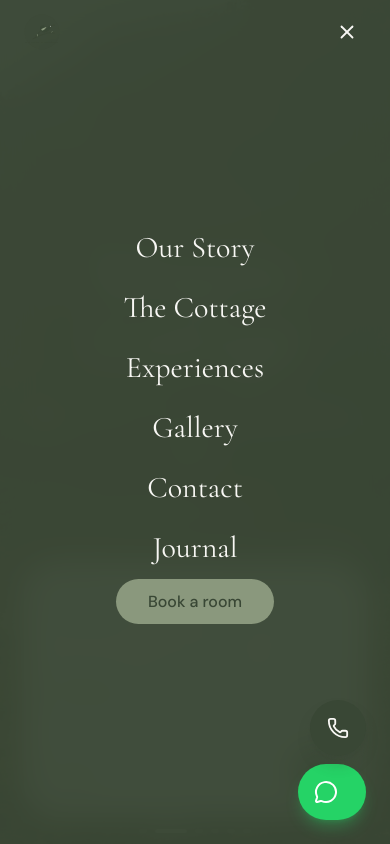
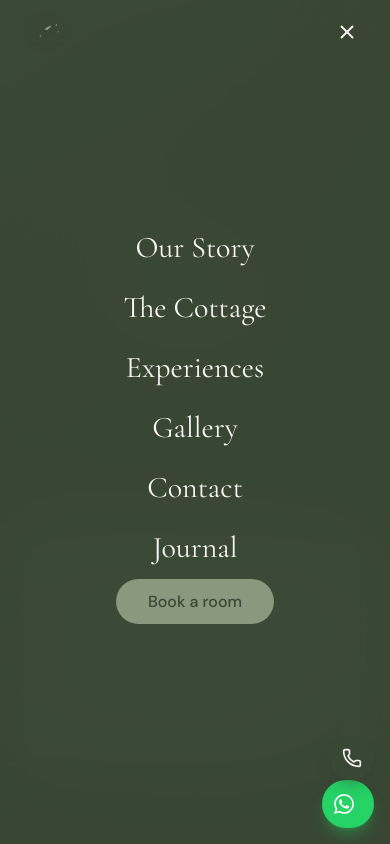
Before and after one commit to abhijeet9sh/magpie-cottage, a Next.js app: page / in a window 390 px wide. Both pictures are taken after a click on the button 347 px from the left and 32 px from the top of the page. Shown: the top 844 px of the page. Built offline with nearby package versions, Linux system fonts and the light colour scheme.

Commit message:
style: implement mobile responsiveness fixes and use official whatsapp logo

```diff
--- a/app/experiences/page.tsx
+++ b/app/experiences/page.tsx
@@ -95,7 +95,7 @@
                     <span className="text-xs uppercase tracking-widest text-text-light font-body mb-3 block">Tips</span>
                     <div className="flex flex-wrap gap-2">
                       {exp.tips.map(tip => (
-                        <span key={tip} className="px-3 py-1 bg-sage-light text-sage-dark rounded-full text-xs font-body border border-sage-border/30">
+                        <span key={tip} className="px-4 py-2 md:px-3 md:py-1 bg-sage-light text-sage-dark rounded-full text-xs font-body border border-sage-border/30">
                           {tip}
                         </span>
                       ))}
@@ -145,7 +145,7 @@
               </div>
               <div className="mt-8 flex flex-wrap gap-2">
                 {["Home-cooked meals", "Local ingredients", "Al fresco dining", "BBQ & bonfires", "Dietary flexibility"].map(tag => (
-                  <span key={tag} className="px-3 py-1 bg-sage-light text-sage-dark rounded-full text-xs font-body border border-sage-border/30">
+                  <span key={tag} className="px-4 py-2 md:px-3 md:py-1 bg-sage-light text-sage-dark rounded-full text-xs font-body border border-sage-border/30">
                     {tag}
                   </span>
                 ))}
--- a/app/our-story/page.tsx
+++ b/app/our-story/page.tsx
@@ -108,7 +108,7 @@
             {values.map((value) => (
               <div
                 key={value.title}
-                className="bg-cream rounded-2xl p-8 md:p-10 border border-stone-200/50 hover:shadow-lg transition-shadow duration-500 group"
+                className="bg-cream rounded-2xl p-8 md:p-10 border border-stone-200/50 shadow-sm md:shadow-none hover:shadow-lg transition-shadow duration-500 group"
               >
                 <div className="w-14 h-14 rounded-full bg-sage-light flex items-center justify-center mb-6 group-hover:scale-110 transition-transform duration-500">
                   <value.icon className="text-forest" size={28} strokeWidth={1.5} />
--- a/app/the-cottage/page.tsx
+++ b/app/the-cottage/page.tsx
@@ -109,7 +109,7 @@
               </div>
             </div>
             <p className="text-sm text-cream/60 mb-8 italic">Rates cover the entire 3-bedroom villa for up to 6 guests. Enquire for extended stays or packages.</p>
-            <Link href="/book" className="w-full text-center px-6 py-4 bg-sage text-forest rounded-xl font-medium hover:bg-sage-dark hover:text-white transition-colors">
+            <Link href="/book" className="w-full max-w-md mx-auto text-center px-6 py-4 bg-sage text-forest rounded-xl font-medium hover:bg-sage-dark hover:text-white transition-colors">
               Check Availability
             </Link>
           </div>
--- a/components/booking/BookingWidget.tsx
+++ b/components/booking/BookingWidget.tsx
@@ -25,7 +25,7 @@
   }, []);
 
   return (
-    <div className="bg-white/70 backdrop-blur-xl border border-white/50 rounded-[2rem] md:rounded-full py-5 px-6 md:py-3 md:px-4 mt-16 md:mt-24 w-full max-w-4xl mx-auto flex flex-col md:flex-row items-center justify-between gap-5 md:gap-0 relative z-20 shadow-2xl shadow-black/10">
+    <div className="bg-white/70 backdrop-blur-xl border border-white/50 rounded-[2rem] md:rounded-full py-3 px-6 md:py-3 md:px-4 mt-16 md:mt-24 w-full max-w-4xl mx-auto flex flex-col md:flex-row items-center justify-between gap-3 md:gap-0 relative z-20 shadow-2xl shadow-black/10">
 
       {/* Dates Section */}
       <div className="flex w-full md:w-[60%] flex-col md:flex-row items-center justify-between gap-5 md:gap-0">
--- a/components/home/HeroSection.tsx
+++ b/components/home/HeroSection.tsx
@@ -113,7 +113,7 @@
               custom={i}
             >
               <h1
-                className={`font-display text-7xl md:text-8xl lg:text-[10rem] text-cream font-light tracking-tight leading-[0.9] ${
+                className={`font-display text-6xl md:text-8xl lg:text-[10rem] text-cream font-light tracking-tight leading-[0.9] ${
                   i === 1 ? "italic font-extralight" : ""
                 }`}
                 style={{ display: "contents" }}
--- a/components/layout/Navbar.tsx
+++ b/components/layout/Navbar.tsx
@@ -192,9 +192,9 @@
               <Image
                 src="/logo.svg"
                 alt="Magpie Cottage"
-                width={36}
-                height={36}
-                className="transition-transform duration-300 group-hover:scale-105"
+                width={44}
+                height={44}
+                className="w-11 h-11 lg:w-9 lg:h-9 transition-transform duration-300 group-hover:scale-105"
               />
               <span className={`font-display text-base tracking-wide transition-colors duration-500 hidden sm:inline ${
                 isScrolled ? "text-forest" : "text-cream"
@@ -253,7 +253,7 @@
             animate={{ opacity: 1 }}
             exit={{ opacity: 0 }}
             transition={{ duration: 0.3 }}
-            className="fixed inset-0 z-40 bg-forest/95 backdrop-blur-lg lg:hidden flex items-center justify-center"
+            className="fixed inset-0 z-40 bg-forest/98 backdrop-blur-2xl lg:hidden flex items-center justify-center"
           >
             <motion.div
               initial={{ opacity: 0 }}
--- a/components/ui/CallButton.tsx
+++ b/components/ui/CallButton.tsx
@@ -7,13 +7,13 @@
   return (
     <motion.a
       href="tel:+919811934909"
-      className="fixed bottom-[5.5rem] right-6 z-50 w-14 h-14 bg-forest text-cream rounded-full shadow-lg shadow-forest/30 hover:shadow-xl hover:shadow-forest/40 flex items-center justify-center transition-all duration-300 hover:scale-110"
+      className="fixed bottom-[4rem] md:bottom-[5.5rem] right-4 md:right-6 z-50 w-11 h-11 md:w-14 md:h-14 bg-forest text-cream rounded-full shadow-lg shadow-forest/30 hover:shadow-xl hover:shadow-forest/40 flex items-center justify-center transition-all duration-300 hover:scale-110"
       initial={{ scale: 0, opacity: 0 }}
       animate={{ scale: 1, opacity: 1 }}
       transition={{ type: "spring", stiffness: 260, damping: 20, delay: 1.3 }}
       aria-label="Call us"
     >
-      <Phone size={22} />
+      <Phone className="w-5 h-5 md:w-6 md:h-6" />
     </motion.a>
   );
 }
--- a/components/ui/WhatsAppButton.tsx
+++ b/components/ui/WhatsAppButton.tsx
@@ -2,7 +2,7 @@
 
 import { useState } from "react";
 import { motion } from "framer-motion";
-import { MessageCircle } from "lucide-react";
+
 
 export function WhatsAppButton() {
   const [isHovered, setIsHovered] = useState(false);
@@ -12,14 +12,20 @@
       href="https://wa.me/919811934909"
       target="_blank"
       rel="noopener noreferrer"
-      className="fixed bottom-6 right-6 z-50 flex items-center gap-3 bg-[#25D366] text-white p-4 rounded-full shadow-lg shadow-[#25D366]/30 hover:shadow-xl hover:shadow-[#25D366]/40 transition-shadow"
+      className="fixed bottom-4 right-4 md:bottom-6 md:right-6 z-50 flex items-center gap-2 md:gap-3 bg-[#25D366] text-white p-3 md:p-4 rounded-full shadow-lg shadow-[#25D366]/30 hover:shadow-xl hover:shadow-[#25D366]/40 transition-shadow"
       onMouseEnter={() => setIsHovered(true)}
       onMouseLeave={() => setIsHovered(false)}
       initial={{ scale: 0, opacity: 0 }}
       animate={{ scale: 1, opacity: 1 }}
       transition={{ type: "spring", stiffness: 260, damping: 20, delay: 1 }}
     >
-      <MessageCircle size={24} />
+      <svg
+        viewBox="0 0 24 24"
+        fill="currentColor"
+        className="w-5 h-5 md:w-6 md:h-6 shrink-0"
+      >
+        <path d="M17.472 14.382c-.297-.149-1.758-.867-2.03-.967-.273-.099-.471-.148-.67.15-.197.297-.767.966-.94 1.164-.173.199-.347.223-.644.075-.297-.15-1.255-.463-2.39-1.475-.883-.788-1.48-1.761-1.653-2.059-.173-.297-.018-.458.13-.606.134-.133.298-.347.446-.52.149-.174.198-.298.298-.497.099-.198.05-.371-.025-.52-.075-.149-.669-1.612-.916-2.207-.242-.579-.487-.5-.669-.51a12.8 12.8 0 0 0-.57-.01c-.198 0-.52.074-.792.372-.272.297-1.04 1.016-1.04 2.479 0 1.462 1.065 2.875 1.213 3.074.149.198 2.096 3.2 5.077 4.487.709.306 1.262.489 1.694.625.712.227 1.36.195 1.871.118.571-.085 1.758-.719 2.006-1.413.248-.694.248-1.289.173-1.413-.074-.124-.272-.198-.57-.347m-5.421 7.403h-.004a9.87 9.87 0 0 1-5.031-1.378l-.361-.214-3.741.982.998-3.648-.235-.374a9.86 9.86 0 0 1-1.51-5.26c.001-5.45 4.436-9.884 9.888-9.884 2.64 0 5.122 1.03 6.988 2.898a9.825 9.825 0 0 1 2.893 6.994c-.003 5.45-4.437 9.884-9.885 9.884m8.413-18.297A11.815 11.815 0 0 0 12.05 0C5.495 0 .16 5.335.157 11.892c0 2.096.547 4.142 1.588 5.945L.057 24l6.305-1.654a11.882 11.882 0 0 0 5.683 1.448h.005c6.554 0 11.89-5.335 11.893-11.893a11.821 11.821 0 0 0-3.48-8.413z"/>
+      </svg>
       <motion.span
         initial={{ width: 0, opacity: 0 }}
         animate={{
```
